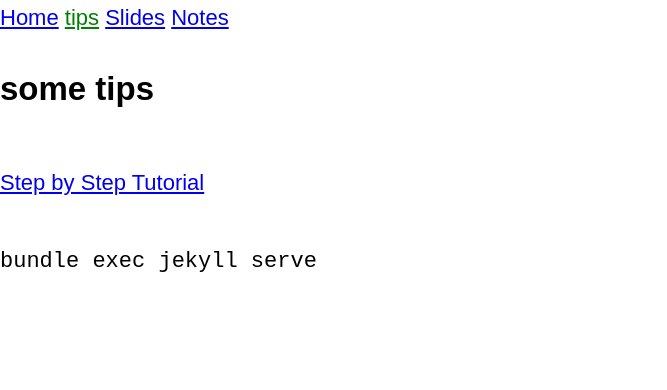
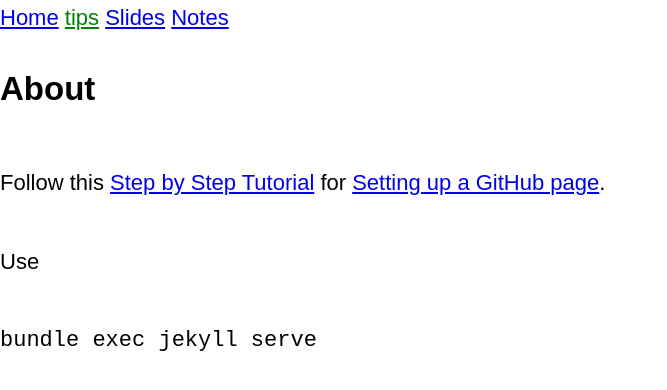
Before and after one commit to wdai0/wdai0.github.io, a Jekyll site: the page built from tips.md, in a window 1280 px wide. Shown: the top 390 px of the page, without its empty margins (0-667 px from the left). Built offline with Jekyll 4.4.1, drawn with Linux system fonts in a browser that asks for light colours.

Commit message:
Update tips.md with additional information

````diff
--- a/tips.md
+++ b/tips.md
@@ -3,9 +3,12 @@ layout: default
 title: Tips
 ---
 
-## some tips
+## About
 
-[Step by Step Tutorial](https://jekyllrb.com/docs/step-by-step/01-setup/)
+Follow this [Step by Step Tutorial](https://jekyllrb.com/docs/step-by-step/01-setup/) for
+[Setting up a GitHub page](https://docs.github.com/en/pages/setting-up-a-github-pages-site-with-jekyll).
+
+Use
 
 ```zsh
 bundle exec jekyll serve
````
